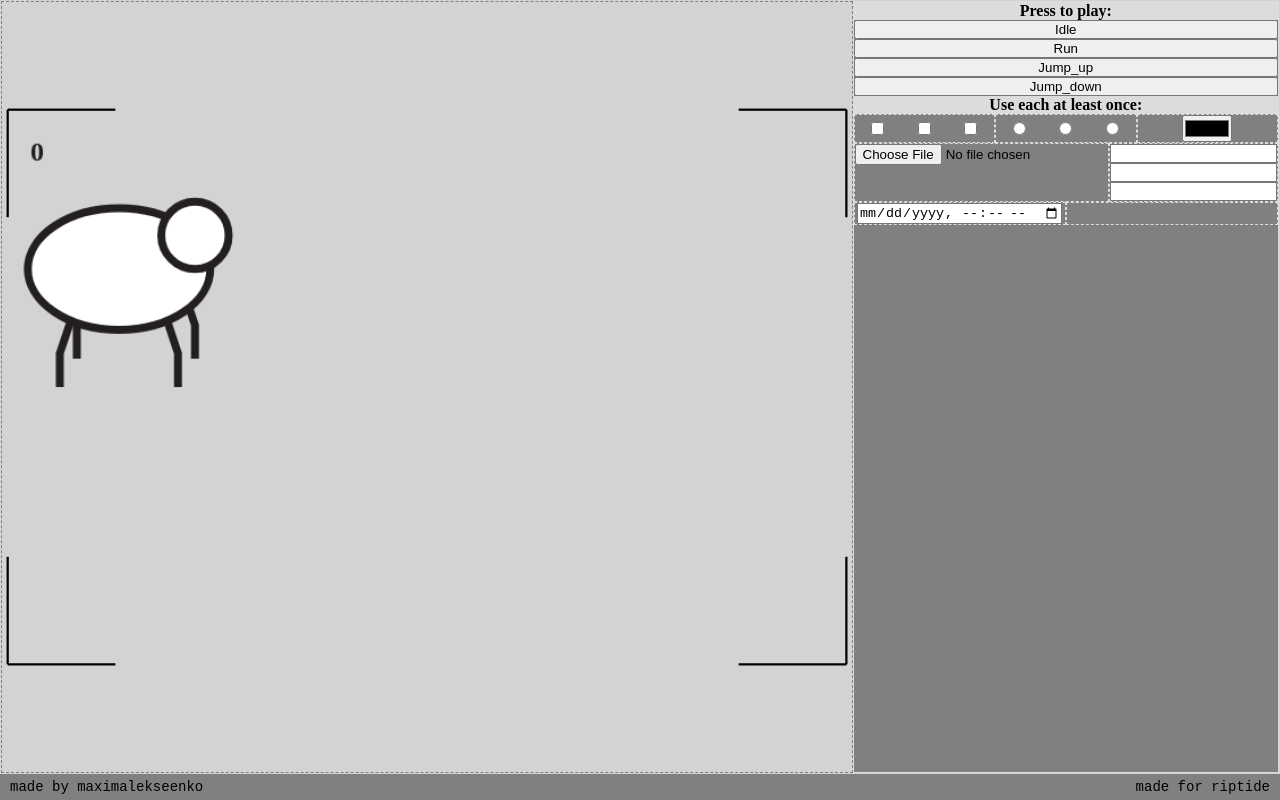
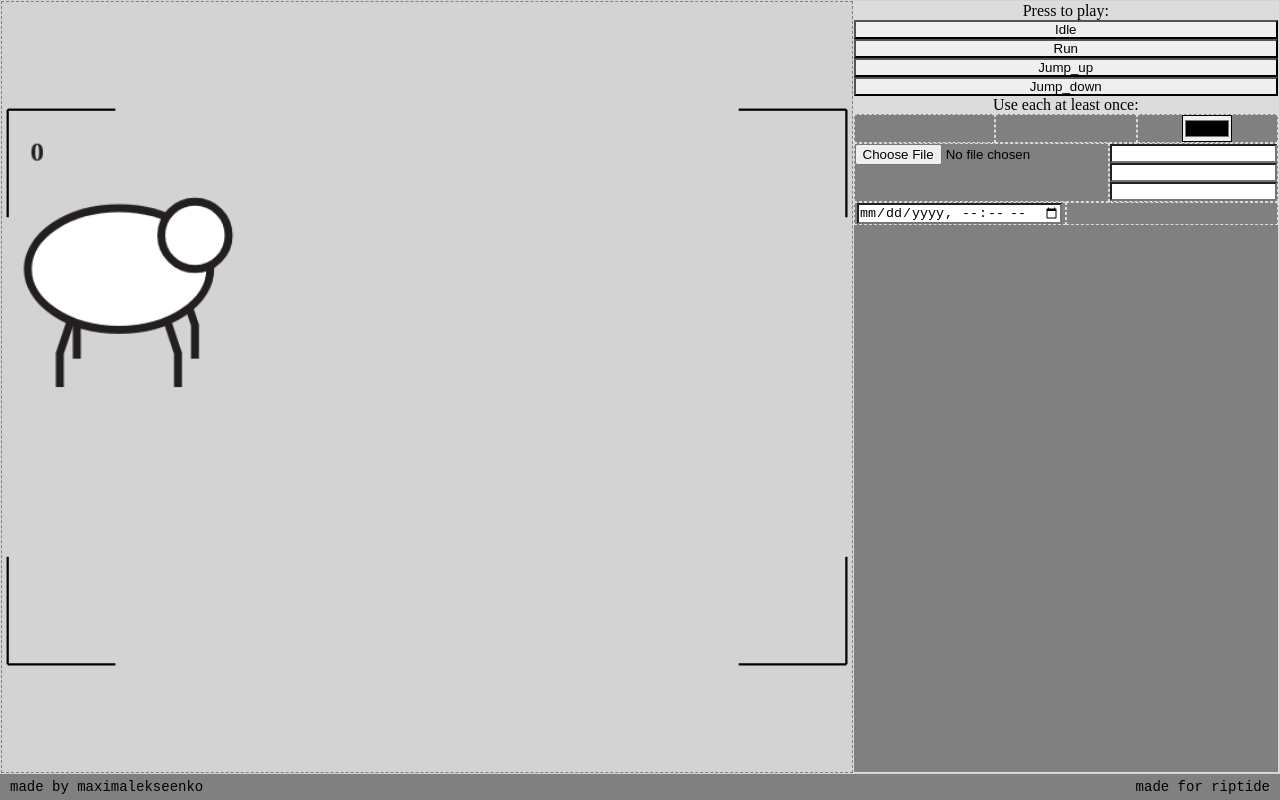
Before and after one commit to maximalekseenko/cedar-cider, a plain HTML site: page index.html in a window 1280 px wide. Drawn offline with Linux system fonts and the light colour scheme.

Commit message:
fucking with styles: removed default appearance

```diff
--- a/index.html
+++ b/index.html
@@ -20,14 +20,14 @@
             border: 1px solid gainsboro;
             ">
             <div style="display: flex; flex-direction: column;">
-                <h2 style="font-size: 1em; text-align: center; background-color: gainsboro;">Press to play:</h2>
+                <legend style="font-size: 1em; text-align: center; background-color: gainsboro;">Press to play:</legend>
                 <input type="button" value="Idle" onclick="module.Anim('idle')">
                 <input type="button" value="Run" onclick="module.Anim('run')">
                 <input type="button" value="Jump_up" onclick="module.Anim('jump_up')">
                 <input type="button" value="Jump_down" onclick="module.Anim('jump_down')">
             </div>
             <div style="display: flex; flex-direction: column;">
-                <h2 style="font-size: 1em; text-align: center; background-color: gainsboro;">Use each at least once:</h2>
+                <legend style="font-size: 1em; text-align: center; background-color: gainsboro;">Use each at least once:</legend>
                 <div style="display: flex; flex-direction: row; flex-wrap: wrap;">
                     <div style="flex: 30%; display: flex; justify-content: space-around; border: 1px dashed gainsboro;">
                         <input type="checkbox">
--- a/style.css
+++ b/style.css
@@ -2,7 +2,7 @@
     padding: 0;
     margin: 0;
     box-sizing: border-box;
-    /* appearance: none; */
+    appearance: none;
 }
 
 
```
